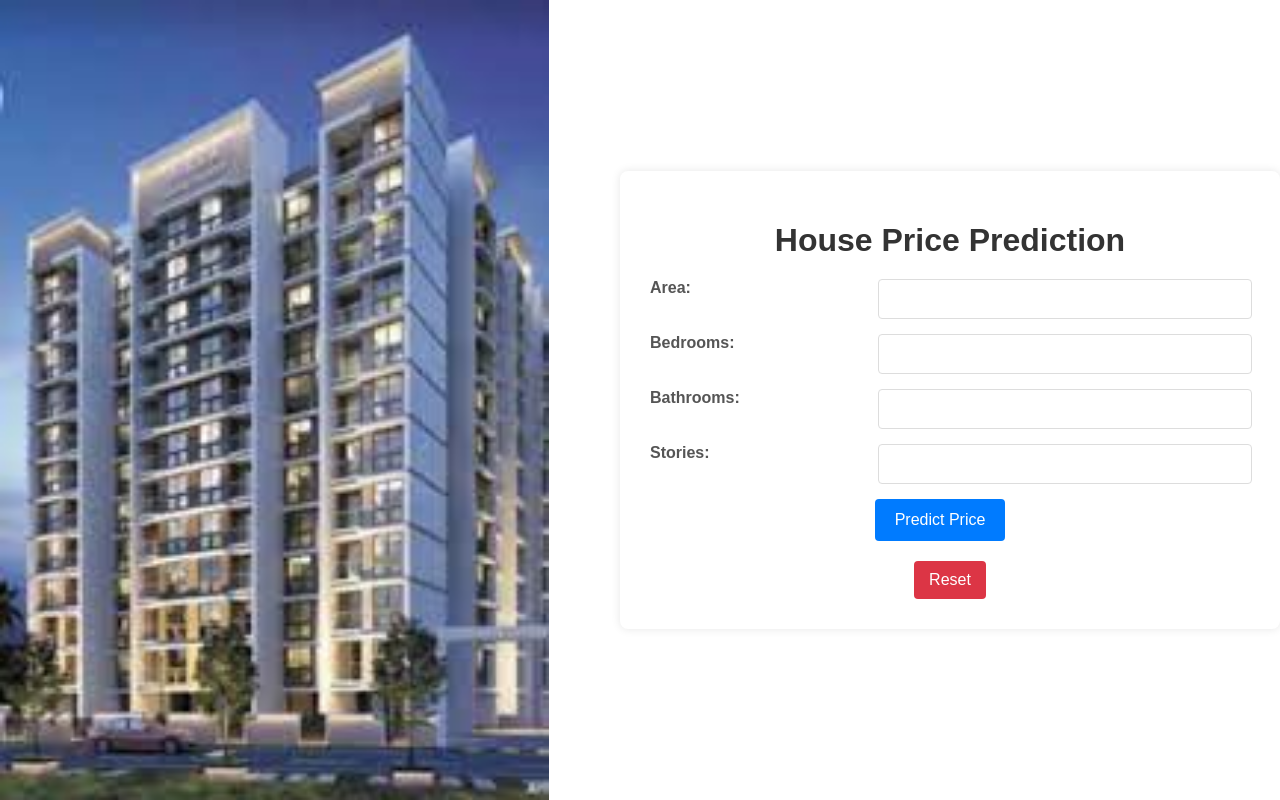
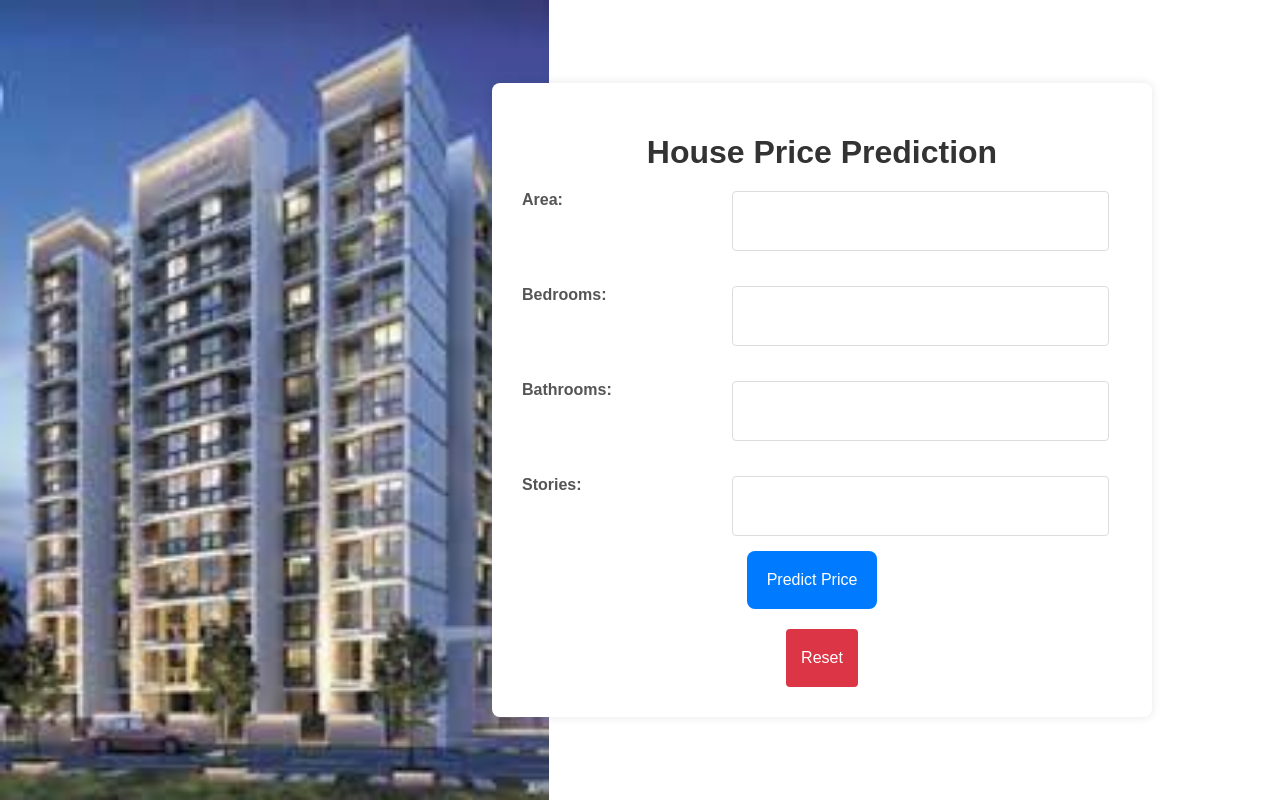
Before and after one commit to abhraliteyaars/mldeployment, a Flask app: page / in a window 1280 px wide. Run offline with Flask 3, Linux system fonts and the light colour scheme; parts of the project's set-up code (start-up, migrations or seed data) failed here and were passed over.

Commit message:
Updated requirements.txt

```diff
--- a/static/styles.css
+++ b/static/styles.css
@@ -10,6 +10,7 @@ body {
     background-size: contain; /* Cover the entire background */
     background-position: left; /* Center the image */
     background-repeat: no-repeat; /* Prevent the image from repeating */
+    padding-right: 10%; /* Add padding to shift content away from the edge */
 }
 
 .container {
@@ -25,19 +26,22 @@ body {
 h1 {
     color: #333;
     margin-bottom: 20px;
-
 }
 
 form {
     margin-bottom: 20px;
     margin-right: 20px;
+    align-items: center;
+    justify-content: center;
+
 }
 
 .form-grid {
     display: grid;
     grid-template-columns: auto auto; /* Two columns: label and input */
-    gap: 15px;
+    gap: 35px;
     margin-bottom: 15px;
+    margin-right: 35px;
     text-align: left; /* Align labels to the left */
 }
 
@@ -48,7 +52,7 @@ label {
 
 input[type="number"] {
     width: 100%;
-    padding: 10px;
+    padding: 20px;
     border: 1px solid #ddd;
     border-radius: 4px;
     font-size: 16px;
@@ -57,9 +61,9 @@ input[type="number"] {
 input[type="submit"] {
     background-color: #007bff;
     color: white;
-    padding: 12px 20px;
+    padding: 20px 20px;
     border: none;
-    border-radius: 4px;
+    border-radius: 8px;
     cursor: pointer;
     font-size: 16px;
     transition: background-color 0.3s;
@@ -81,7 +85,7 @@ input[type="submit"]:hover {
 
 .reset-button {
     display: inline-block;
-    padding: 10px 15px;
+    padding: 20px 15px;
     background-color: #dc3545;
     color: white;
     text-decoration: none;
```
Also changed, not shown: 1 other file.
